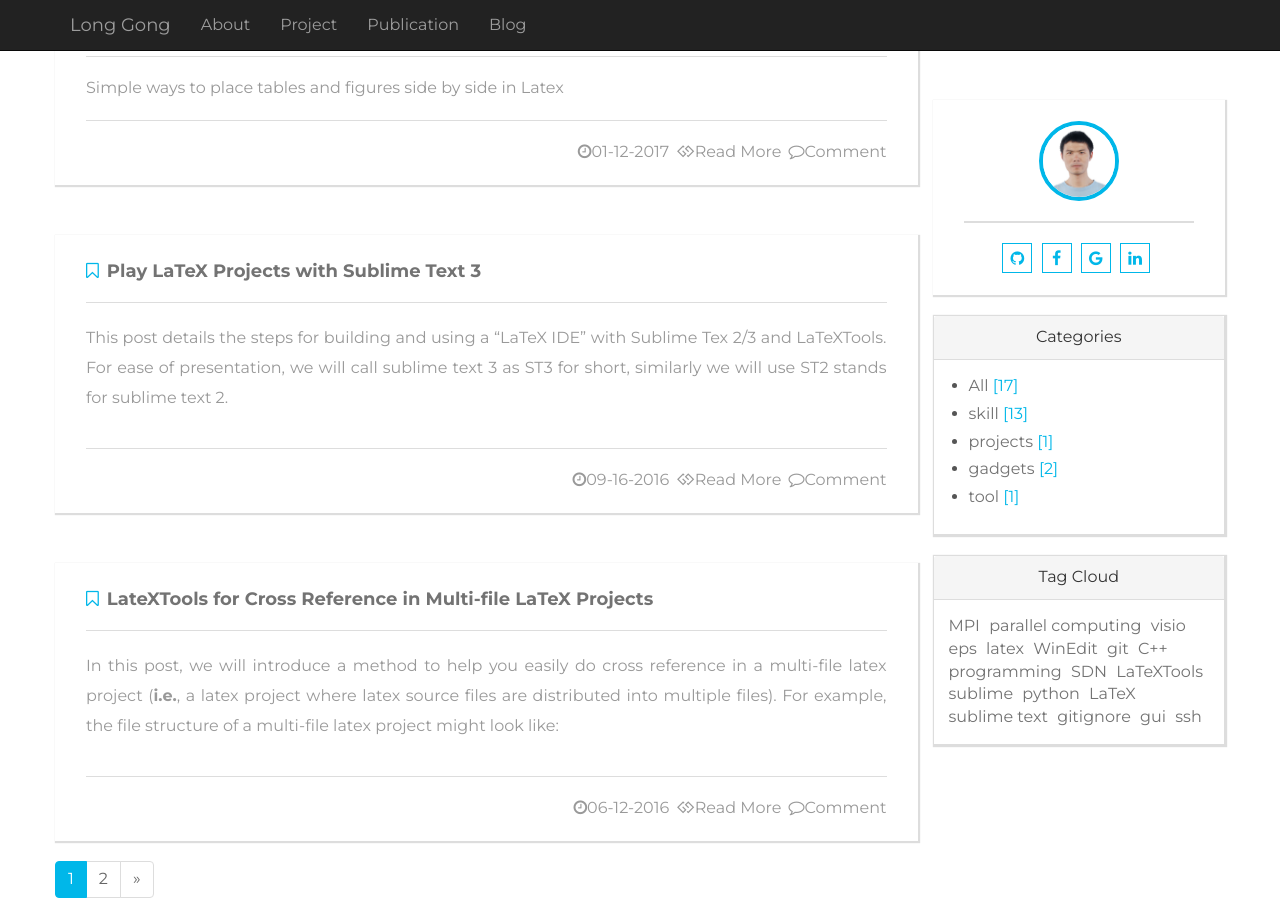
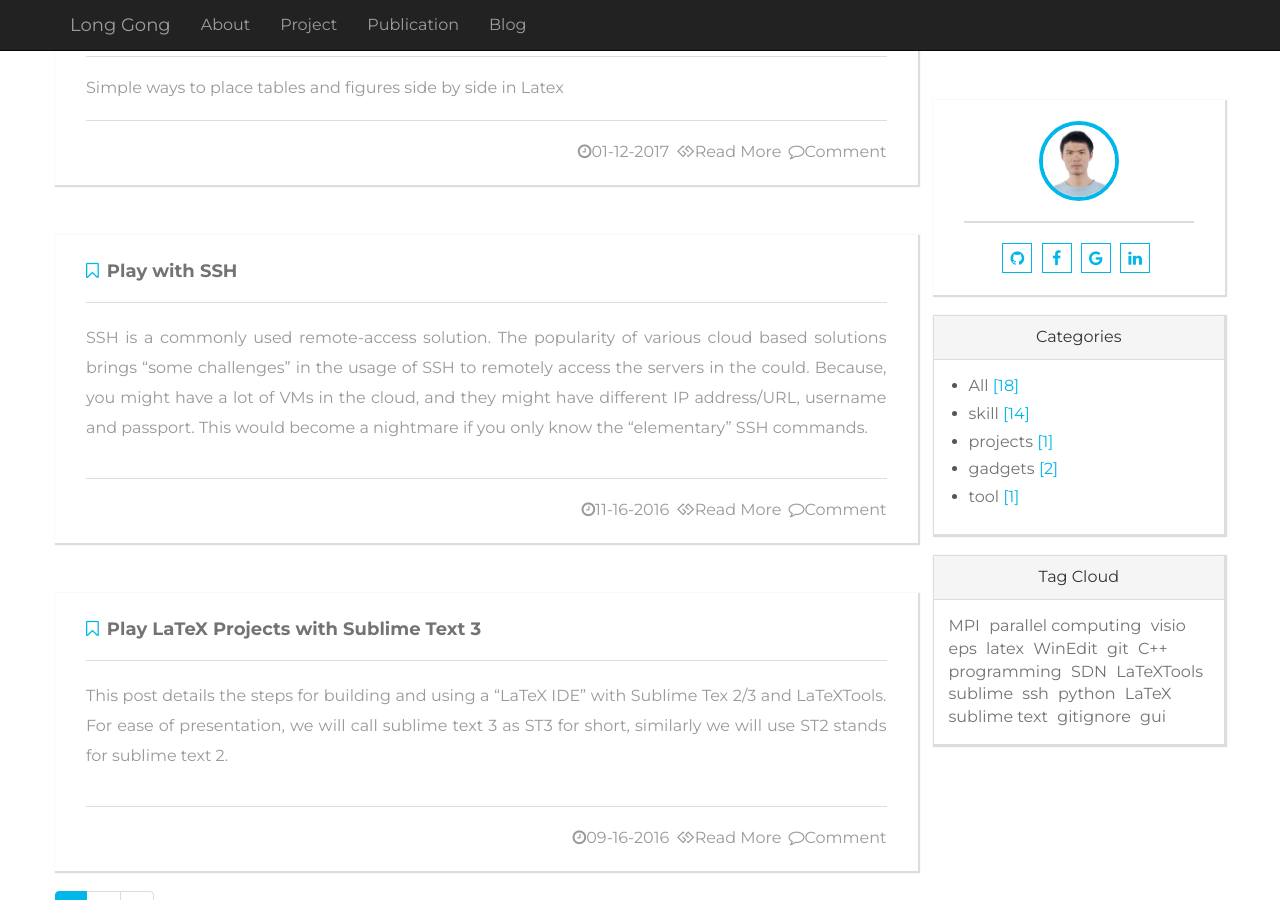
Before and after one commit to lgong30/lgong30.github.io, a Jekyll site: the page built from blog/index.html, in a window 1280 px wide and 900 px high, scrolled down 2739 px. Built offline with Jekyll 4.4.1, drawn with Linux system fonts in a browser that asks for light colours; formulas are drawn with MathJax 3; the list of posts is cut into pages by our own code; comment, search, counter and statistics services are not loaded.

Commit message:
add play with SSH

````diff
--- /dev/null
+++ b/_posts/2016-11-16-ssh-tut.md
@@ -0,0 +1,60 @@
+---
+layout: post
+title: Play with SSH
+categories: [skill]
+tags: [ssh]
+---
+
+SSH is a commonly used remote-access solution. The popularity of various cloud based solutions brings "some challenges" in the usage of SSH to remotely access the servers in the could. Because, you might have a lot of VMs in the cloud, and they might have different IP address/URL, username and passport. This would become a nightmare if you only know the "elementary" SSH commands.
+
+In this post, we will introduce you some "advanced" SSH configurations. For ease of presentation, we assume you have two VMs in the cloud, their identities are as follows:
+
++ A
+  - domain name: hostA.com
+  - username: userA
+  - password: passwdA
++ B
+  - domain name: hostB.com
+  - username: userB
+  - password: passwdB
+
+Note that, unless explicitly stated, we assume all the configurations are on your local computer.
+
+Generate SSH key
+----------------
+
+Please refer to [Play with Github](https://lgong30.github.io/skill/2017/02/15/multiple-git-account.html)
+
+Upload SSH Public Key to VM A/B
+-------------------------------
+
+Copy the content of your public key and add it to the end of the file `~/.ssh/authorized_keys` on VM A (note that if the file does not exists, you need create one.).
+
+Similarly, upload SSH public key to VM B.
+
+Configure Local SSH
+-------------------
+
+Add the following content at the end of your ssh configuration file, _i.e.,_ `~/.ssh/config`
+
+```shell
+Host A
+HostName hostA.com
+User userA
+IdentityFile path/to/ssh-private-key
+
+Host B
+  HostName hostB.com
+  User userB
+  IdentityFile path/to/ssh-private-key
+```
+
+Now, you can remotely access VM A simply by `ssh A`.
+
+
+
+More Advanced Tricks To Be Appeared
+-----------------------------------
++ Showing GUI
++ Showing GUI from a VM behind NAT
++ Creating SSH tunnels to "bypass" access gateway
````
Also changed, not shown: _posts/2016-06-12-Efficient-Usage-of-LaTeXTools.md (+1 -1 lines).
